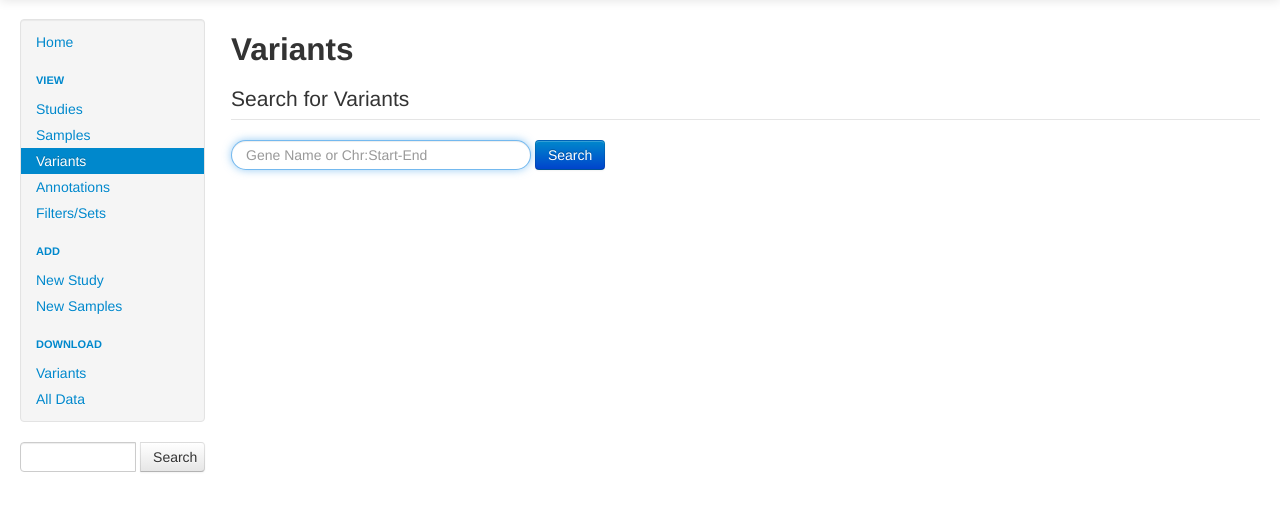
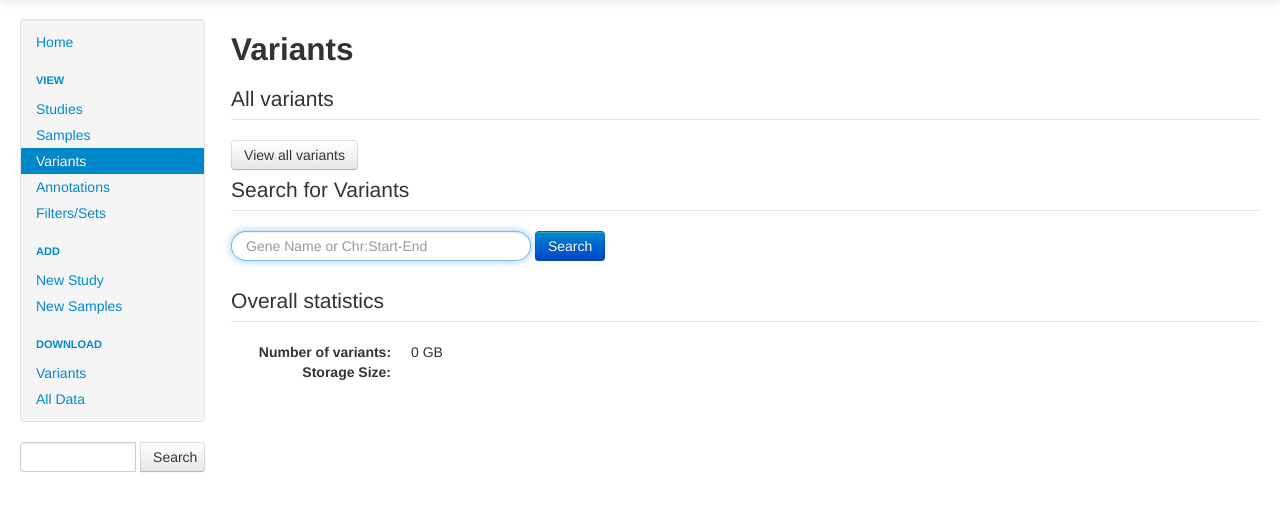
Before and after one commit to nkrumm/gauss, a Flask app: template code/templates/variants.html in a window 1280 px wide. Shown: the part 41-552 px from the top of the page. Run offline with Flask 2, Linux system fonts and the light colour scheme; the template is opened without the code that fills it, so the values that code supplies are empty; some libraries are stand-ins or nearby versions.

Commit message:
more useful variants landing page with link to "all variants" as well as a new stats function/view

```diff
--- a/code/managers.py
+++ b/code/managers.py
@@ -196,6 +196,9 @@ class variant_manager(manager_template):
         #    out[row["_id"]] = row["count"]
         #return out
 
+    def get_db_stats(self):
+        return self.conn[self.db].command("collstats", self.collection)
+
 
 
 class filter_manager(manager_template):
--- a/code/templates/variants.html
+++ b/code/templates/variants.html
@@ -5,22 +5,34 @@
 {% block title %}
 	Variants
 {% endblock %}
+{% block header %}
+<script>
+  $(document).ready(function() {
+      $('#search_field').focus();
+      $("#search_form").submit(function(){
+        window.location.href="/variants/" + $("#search_field").val();
+        return false;
+    });
+  });
+</script>
+{% endblock %}
 
 {% block content %}
+  <legend>All variants</legend>
+  <a href='/all_variants/' class='btn'>View all variants</a>
 
-    <legend>Search for Variants</legend>
+  <legend>Search for Variants</legend>
     <form class="form-search" id="search_form">
   		<input type="text" id="search_field" class="input-xlarge search-query" placeholder="Gene Name or Chr:Start-End">
   		<button type="submit" class="btn btn-primary">Search</button>
 	</form>
-	<script>
-	$(document).ready(function() {
-    	$('#search_field').focus();
-    	$("#search_form").submit(function(){
-  			window.location.href="/variants/" + $("#search_field").val();
-  			return false;
-		});
-	});
 
-	</script>
+
+  <legend>Overall statistics</legend>
+  <dl class="dl-horizontal">
+  <dt>Number of variants:</dt>
+    <dd>{{ stats["count"]}}</dd>
+  <dt>Storage Size:</dt>
+    <dd>{{ (stats["storageSize"] / (1024*1024*1024)) | int | round(1) }} GB</dd>
+
 {% endblock %}
```
